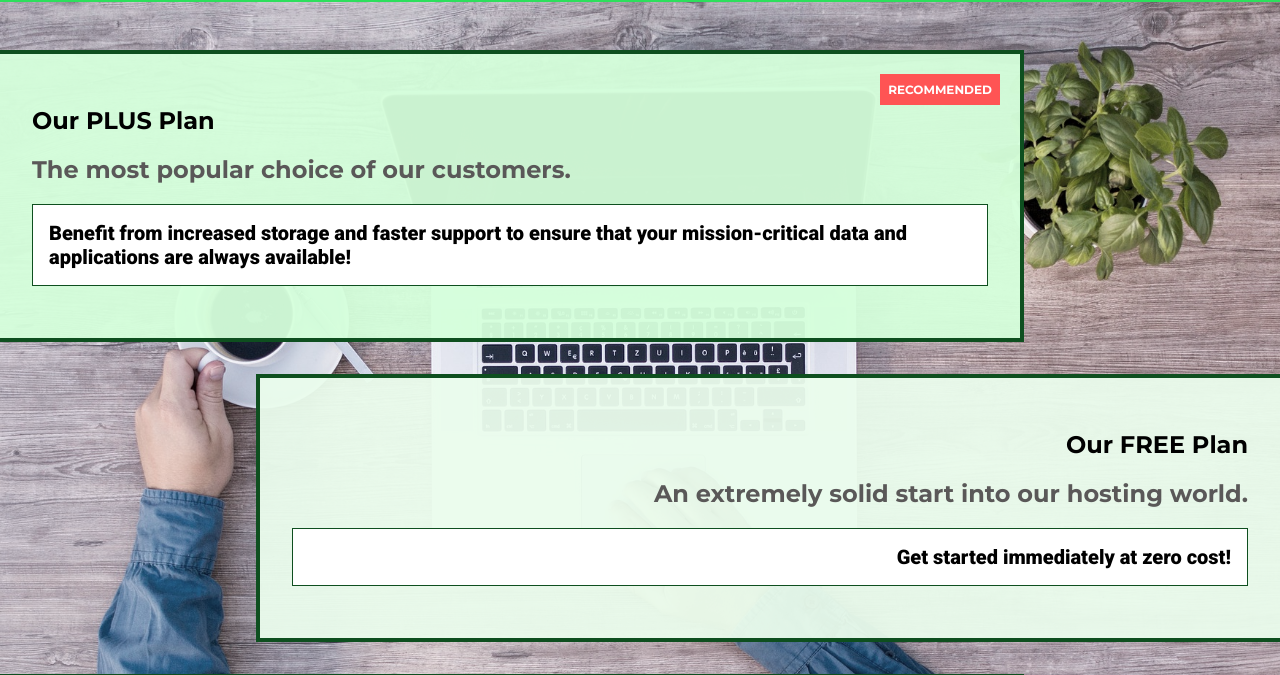
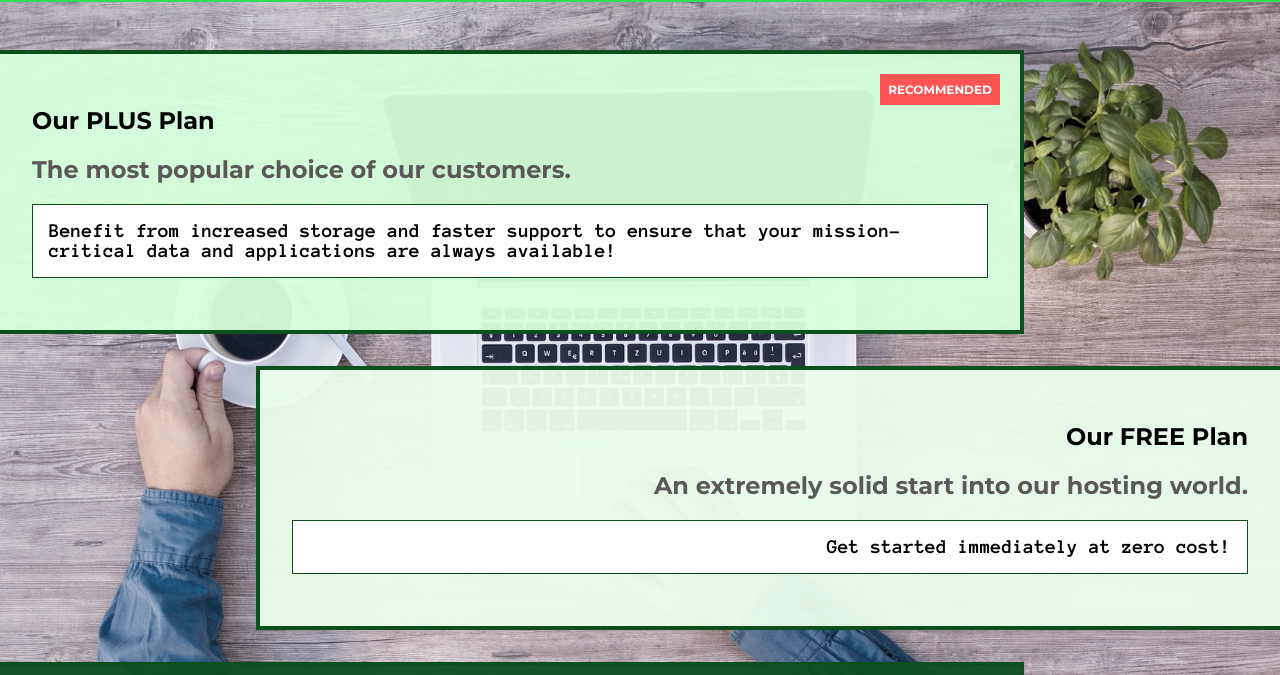
Before and after one commit to andrewrey/practicingBasicsSection5, a website: page packages/index.html in a window 1280 px wide. Shown: the part 54-729 px from the top of the page. Drawn offline with Linux system fonts and the light colour scheme.

Commit message:
downloaded anonymous font

```diff
--- a/packages/packages.scss
+++ b/packages/packages.scss
@@ -1,3 +1,14 @@
+@font-face {
+  font-family: "AnonymousPro";
+  src: url("../Anonymous_Pro/AnonymousPro-Regular.ttf");
+}
+
+@font-face {
+  font-family: "AnonymousPro";
+  src: url("../Anonymous_Pro/AnonymousPro-Bold.ttf");
+  font-weight: 700;
+}
+
 .background {
   background: url("../images/plans-background.jpg") center/cover;
   width: 100vw;
@@ -94,6 +105,6 @@ main {
   padding: 1rem;
   background: white;
   font-size: 1.25rem;
-  font-family: "Roboto", sans-serif;
-  font-weight: 900;
+  font-family: "AnonymousPro", sans-serif;
+  font-weight: 700;
 }
```
Also changed, not shown: Anonymous_Pro/AnonymousPro-BoldItalic.ttf (added), Anonymous_Pro/AnonymousPro-Italic.ttf (added), Anonymous_Pro/anonymousPro-Bold.ttf (added), Anonymous_Pro/anonymousPro-Regular.ttf (added), css/packages.css.
